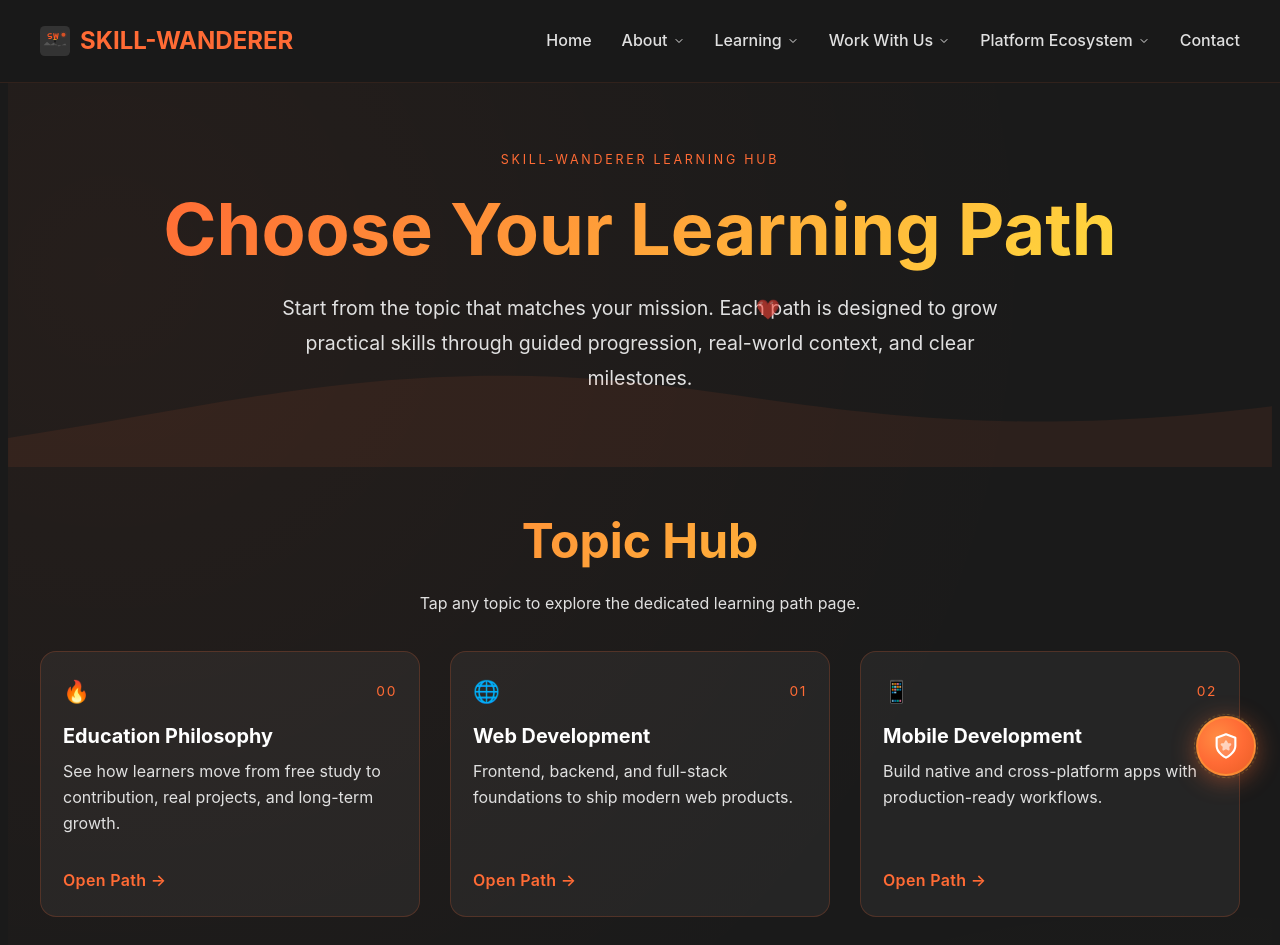
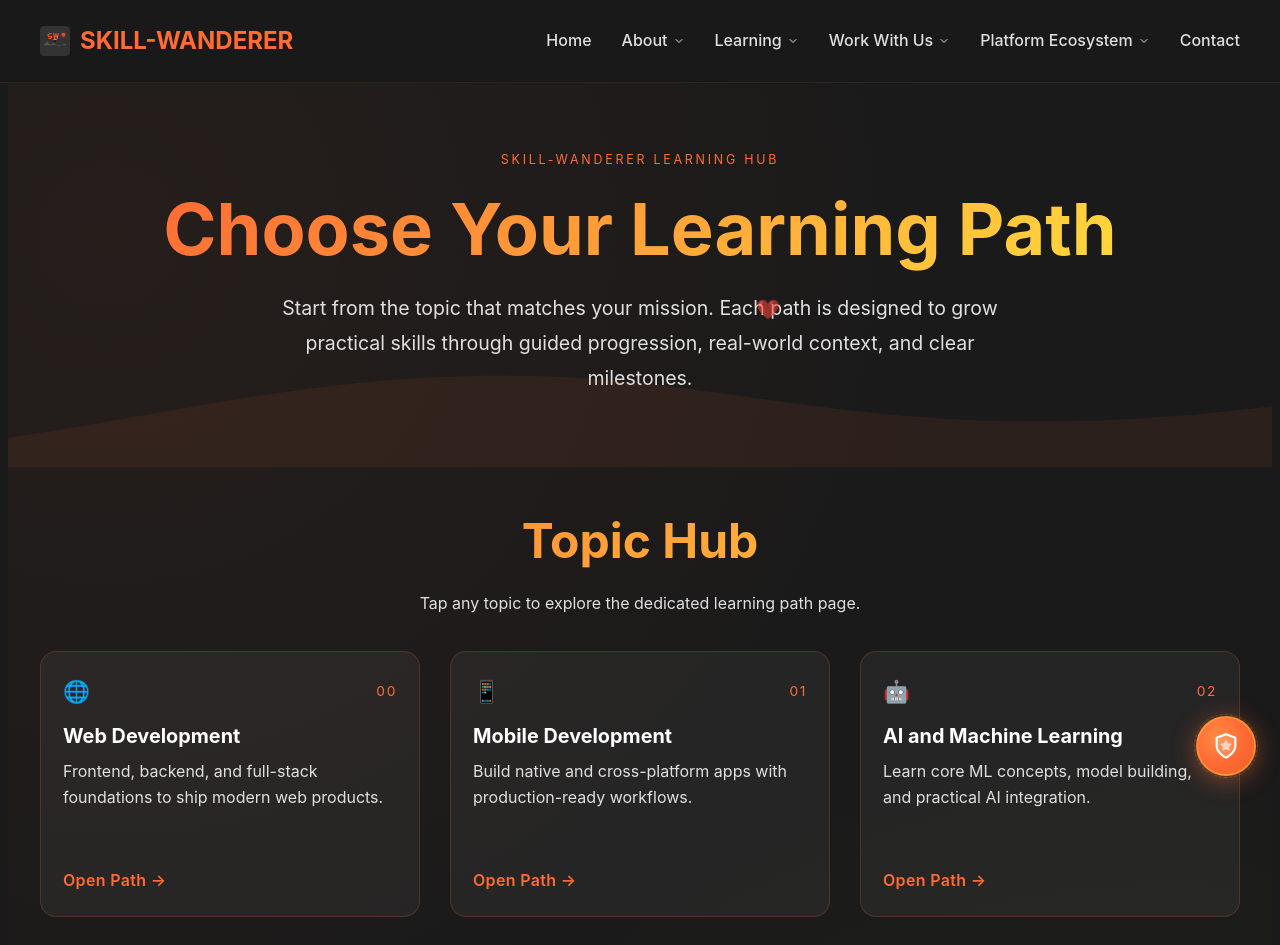
Before and after one commit to skill-wanderer/skill-wanderer-landing-page, a Nuxt app: page /learning-path in a window 1280 px wide. Shown: the top 945 px of the page. Built offline with nearby package versions, Linux system fonts and the light colour scheme.

Commit message:
Remove Education Philosophy topic and renumber
Delete the 'Education Philosophy' topic (slug: learn-contribute-build-earn) from pages/learning-path/index.vue and shift the remaining LearningTopic ids down to keep them sequential. No other fields or slugs were modified.

```diff
--- a/pages/learning-path/index.vue
+++ b/pages/learning-path/index.vue
@@ -71,90 +71,83 @@ interface LearningTopic {
 const topics: LearningTopic[] = [
   {
     id: '00',
-    slug: 'learn-contribute-build-earn',
-    title: 'Education Philosophy',
-    icon: '🔥',
-    description: 'See how learners move from free study to contribution, real projects, and long-term growth.'
-  },
-  {
-    id: '01',
     slug: 'web-development',
     title: 'Web Development',
     icon: '🌐',
     description: 'Frontend, backend, and full-stack foundations to ship modern web products.'
   },
   {
-    id: '02',
+    id: '01',
     slug: 'mobile-development',
     title: 'Mobile Development',
     icon: '📱',
     description: 'Build native and cross-platform apps with production-ready workflows.'
   },
   {
-    id: '03',
+    id: '02',
     slug: 'ai-and-machine-learning',
     title: 'AI and Machine Learning',
     icon: '🤖',
     description: 'Learn core ML concepts, model building, and practical AI integration.'
   },
   {
-    id: '04',
+    id: '03',
     slug: 'devops',
     title: 'DevOps',
     icon: '⚙️',
     description: 'Automate delivery, improve reliability, and scale systems with confidence.'
   },
   {
-    id: '05',
+    id: '04',
     slug: 'mlops',
     title: 'MLOps',
     icon: '🧪',
     description: 'Operationalize ML pipelines from training and validation to monitoring.'
   },
   {
-    id: '06',
+    id: '05',
     slug: 'qa-tester',
     title: 'QA / Tester',
     icon: '🔍',
     description: 'Build quality-first testing skills across manual, automation, and strategy.'
   },
   {
-    id: '07',
+    id: '06',
     slug: 'software-development-roles-and-career',
     title: 'Software Development Roles & Career',
     icon: '🧭',
     description: 'Understand role pathways, growth plans, and career transitions in tech.'
   },
   {
-    id: '08',
+    id: '07',
     slug: 'project-management',
     title: 'Project Management',
     icon: '📌',
     description: 'Plan, execute, and deliver projects with practical frameworks and tools.'
   },
   {
-    id: '09',
+    id: '08',
     slug: 'business-analyst',
     title: 'Business Analyst',
     icon: '📊',
     description: 'Bridge business and technical teams with strong analysis and communication.'
   },
   {
-    id: '10',
+    id: '09',
     slug: 'start-up-foundation',
     title: 'Start-Up Foundation',
     icon: '🚀',
     description: 'Learn startup essentials from validation and MVP planning to execution.'
   },
   {
-    id: '11',
+    id: '10',
     slug: 'advanced-software-development-skills',
     title: 'Advanced Software Development Skills',
     icon: '🛠️',
     description: 'Strengthen architecture, performance, testing, and advanced engineering craft.'
   },
   {
-    id: '12',
+    id: '11',
     slug: 'software-architecture-and-design-patterns',
     title: 'Software Architecture & Design Patterns',
     icon: '🏗️',
```
